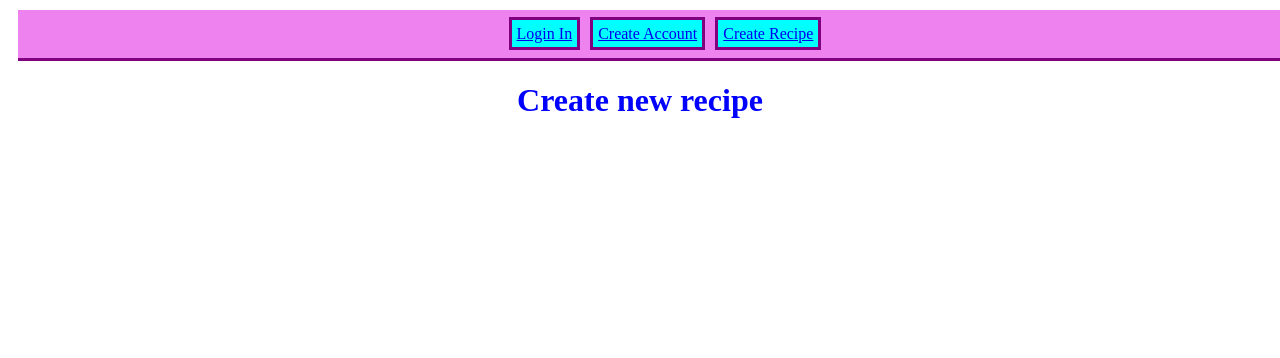
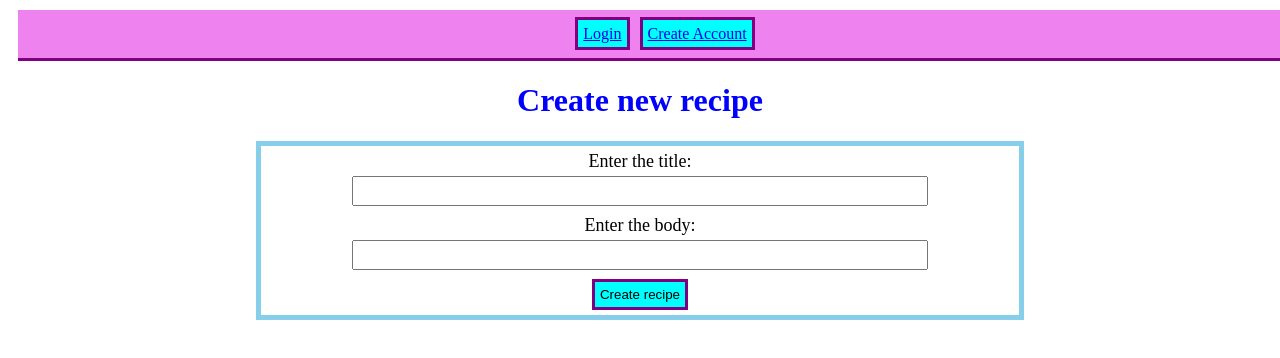
Before and after one commit to Atlus501/FirstFullStackProject, a React (Create React App) app in the folder frontend/: page /authed in a window 1280 px wide. Shown: the top 358 px of the page. Built offline with nearby package versions, Linux system fonts and the light colour scheme; no server answers.

Commit message:
adding create recipe page

```diff
--- a/frontend/src/App.js
+++ b/frontend/src/App.js
@@ -1,21 +1,57 @@
-import React from 'react'
+import React, {useState, useEffect} from 'react'
 import Login from './pages/Login'
 import CreateAccount from './pages/CreateAccount'
 import CreateRecipe from './pages/CreateRecipe'
-
+import {AuthContext} from './helpers/AuthContext'
 import {BrowserRouter as Router, Route, Routes, Link} from 'react-router-dom'
 import './App.css';
+import axios from 'axios';
 
 //this is the function that creates the app
 function App() {
+
+  const[authState, setAuthState] = useState({
+    username: "",
+    id: 0,
+    status: false,
+  });
+
+  const logout = () =>{
+    setAuthState({username: "", id: 0, status: false});
+    localStorage.removeItem("accessToken");
+  }
+
+  useEffect(() => {
+    axios.get("http://localhost:3001/users/auth", {headers: {
+      accessToken: localStorage.getItem("accessToken")}}).then((response) => {
+
+      if(!response.data.error){
+        setAuthState({
+          username: response.data.username,
+          id: response.data.id,
+          status: true,
+        });
+        return;
+      }
+      setAuthState({...authState, status: false});
+    });
+  }, [authState]);
+
   return (
     <div className="App">
+      <AuthContext.Provider value = {{authState, setAuthState}}>
       <Router>
-
         <div className = "navBox">
-          <Link to = "/" className = "navLink">Login In</Link>
-          <Link to = "/createAccount" className = "navLink">Create Account</Link>
-          <Link to = "/authed" className = "navLink">Create Recipe</Link>
+          {!authState.status ? (
+            <>
+              <Link to = "/" className = "navLink">Login</Link>
+              <Link to = "/createAccount" className = "navLink">Create Account</Link>
+            </>) : (<>
+              <Link to = "/authed" className = "navLink">Create Recipe</Link>
+              <Link to = "/" className = "navLink" onClick = {logout}>Logout</Link>
+            </>
+        )
+          }
         </div>
 
         <Routes>
@@ -25,6 +61,7 @@ function App() {
         </Routes>
 
       </Router>
+      </AuthContext.Provider>
     </div>
   );
 }
--- /dev/null
+++ b/frontend/src/helpers/AuthContext.js
@@ -0,0 +1,3 @@
+import {createContext} from "react";
+
+export const AuthContext = createContext("");
--- a/frontend/src/pages/CreateRecipe.js
+++ b/frontend/src/pages/CreateRecipe.js
@@ -1,16 +1,30 @@
-import React, {useState} from 'react'
+import React, {useState, useContext} from 'react'
 import axios from 'axios'
+import {AuthContext} from '../helpers/AuthContext';
+import {Formik, Form, Field, ErrorMessage} from 'formik'
+import * as Yup from 'yup'
 
 //this is the function that will create your recipes
 function CreateRecipe(){
+    const {authState} = useContext(AuthContext);
 
     const [status, setStatus] = useState("");
 
-    const createRecipe= (data) =>{
+    const initialValues = {
+        title: "",
+        body: "",
+    }
+
+    const onSubmit = (data) =>{
+        setStatus("");
+
         axios.post("http://localhost:3001/recipe", {
             headers: {accessToken: sessionStorage.getItem("accessToken")},
-        },  data
-    ).then((response) => {
+        },  {
+            title: data.title,
+            body: data.body,
+            authId: authState.id,
+        }).then((response) => {
         if(response.body.error){
             setStatus("An error occured:" + response.body.error);
             return;
@@ -19,9 +33,29 @@ function CreateRecipe(){
         setStatus("Your recipe is successfully created!");
     })};
 
+    const validationSchema = Yup.object().shape({
+        title: Yup.string().min(1).required(),
+        body: Yup.string().min(1).required(),
+    });
+
     return(<>
         <div>
-            <h1>Create new recipe</h1>
+            <h1>Create new recipe {authState.username}</h1>
+            <Formik initialValues = {initialValues} onSubmit = {onSubmit} validationSchema = {validationSchema}>
+                <Form className = "form">
+
+                    <label className = "heading">Enter the title:</label>
+                    <Field name = "title" className = "input"></Field>
+                    <ErrorMessage name = "title" className = "error"></ErrorMessage>
+
+                    <label className = "heading">Enter the body:</label>
+                    <Field name = "body" className = "input"></Field>
+                    <ErrorMessage name = "body" className = "error"></ErrorMessage>
+
+                    <button type = "submit" className = "navLink">Create recipe</button>
+                    <span className = "error">{status}</span>
+                </Form>
+            </Formik>
         </div>
     </>);
 }
--- a/frontend/src/pages/Login.js
+++ b/frontend/src/pages/Login.js
@@ -1,11 +1,13 @@
-import React, { useState } from "react";
+import React, { useState, useContext} from "react";
 import { Formik, Form, Field, ErrorMessage } from "formik";
 import axios from 'axios';
 import {useNavigate} from 'react-router-dom'
 import * as Yup from 'yup';
+import {AuthContext} from '../helpers/AuthContext';
 
 //this is the function that would create the login page
 function Login() {
+    const {authState, setAuthState} = useContext(AuthContext);
     const navigate = useNavigate();
 
     const initialValues = {
@@ -21,10 +23,18 @@ function Login() {
         axios.post("http://localhost:3001/users", data).then((response) => {
             if (response.data.error) {
                 setError("An error has occured: " + response.error);
-                localStorage.setItem("accessToken", response.data);
+                setAuthState({username: "", id: 0, status: false});
+                sessionStorage.deleteItem("accessToken");
             } else {
                 setError("User authenticated!");
+                setAuthState({
+                    username: response.data.username,
+                    id: response.data.id,
+                    status: true,
+                });
+
                 navigate("/authed");
+                localStorage.setItem("accessToken", response.data.token);
             }
         }).catch((err) => {
             setError("An error occurred: " + err.message);
```
Also changed, not shown: 1 other file (tests, documents, lock files or other folders).
